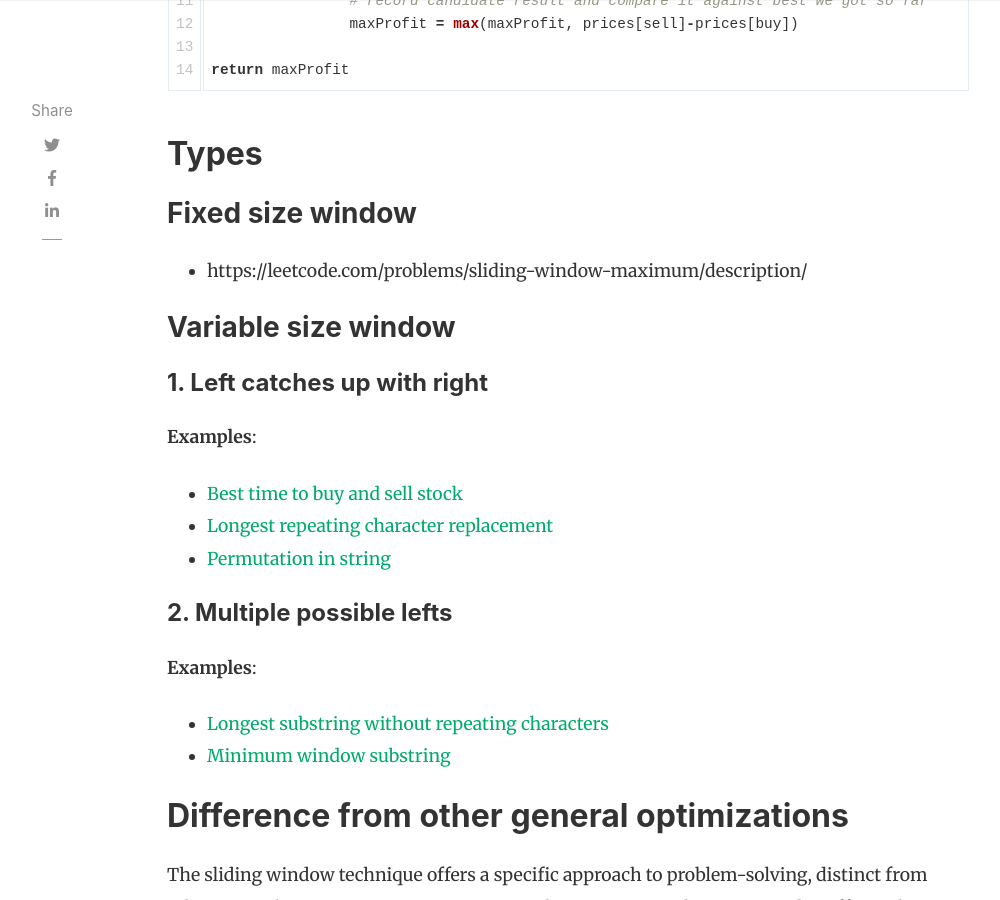
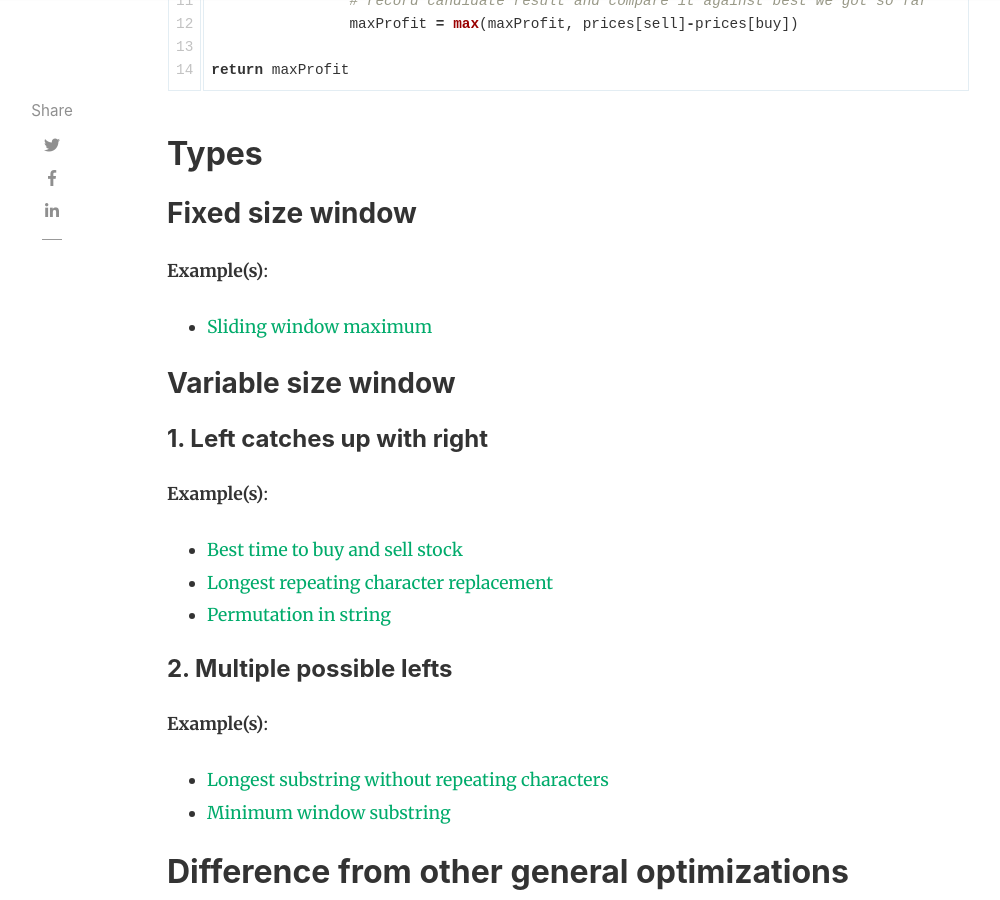
Before and after one commit to vikas3045/vikas3045.github.io, a Jekyll site: the page built from _posts/2023-10-25-how-to-solve-sliding-window-problems.md, in a window 1280 px wide and 900 px high, scrolled down 5289 px. Shown: the whole window, without its empty margins (118-1118 px from the left). Built offline with Jekyll 4.4.1, drawn with Linux system fonts in a browser that asks for light colours; nearby versions of some CDN libraries; comment, search, counter and statistics services are not loaded.

Commit message:
Update 2023-10-25-how-to-solve-sliding-window-problems.md

````diff
--- a/_posts/2023-10-25-how-to-solve-sliding-window-problems.md
+++ b/_posts/2023-10-25-how-to-solve-sliding-window-problems.md
@@ -142,19 +142,21 @@ return maxProfit
 ```
 ## Types
 ### Fixed size window
-- https://leetcode.com/problems/sliding-window-maximum/description/
+
+**Example(s)**:
+- <a href="https://leetcode.com/problems/sliding-window-maximum/description/" target="_blank">Sliding window maximum</a>
 
 ### Variable size window
 #### 1. Left catches up with right
 
-**Examples**:
+**Example(s)**:
 - <a href="https://vikassharma.me/leetcode-121-best-time-to-buy-and-sell-stock/" target="_blank">Best time to buy and sell stock</a>
 - <a href="https://leetcode.com/problems/longest-repeating-character-replacement" target="_blank">Longest repeating character replacement</a>
 - <a href="https://leetcode.com/problems/permutation-in-string/" target="_blank">Permutation in string</a>
 
 #### 2. Multiple possible lefts
 
-**Examples**:
+**Example(s)**:
 - <a href="https://leetcode.com/problems/longest-substring-without-repeating-characters/" target="_blank">Longest substring without repeating characters</a>
 - <a href="https://leetcode.com/problems/minimum-window-substring/description/" target="_blank">Minimum window substring</a>
 
````
